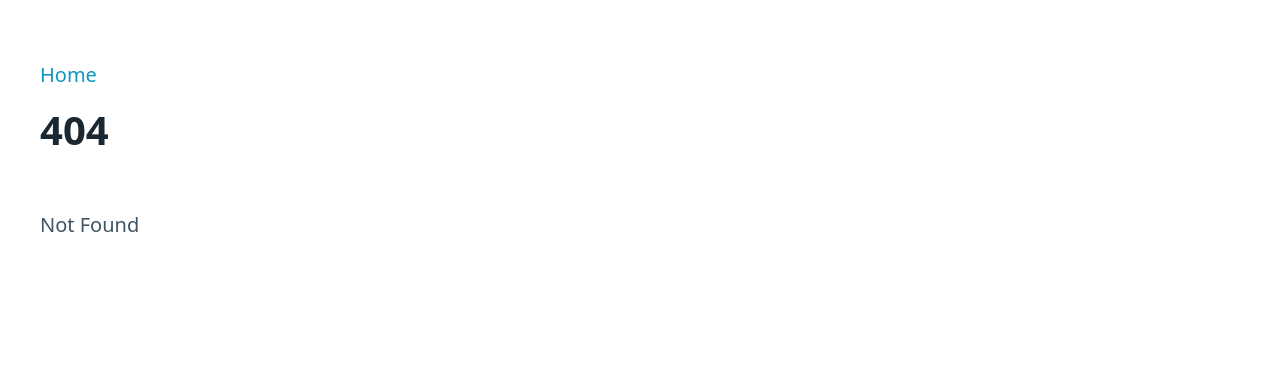
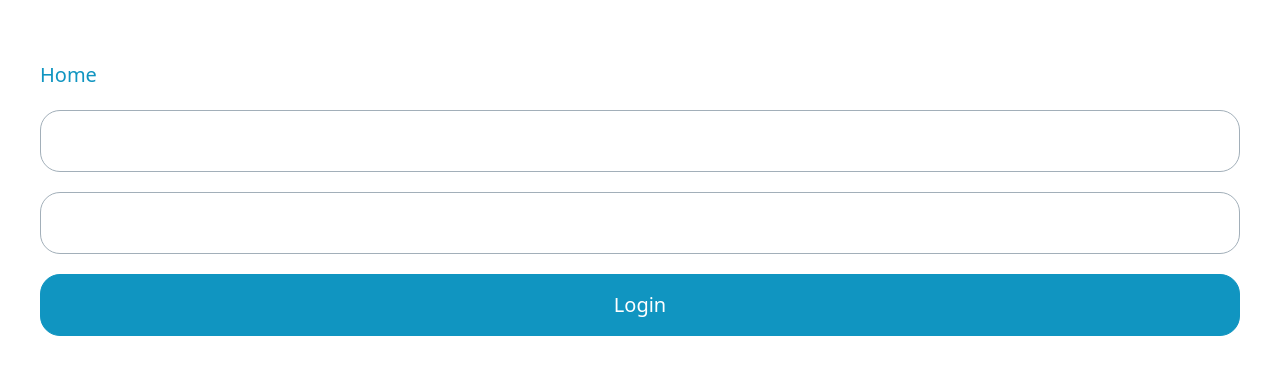
Before and after one commit to uNkset/project-sveltekit, a SvelteKit app: page /login in a window 1280 px wide. Before the commit this address had no page. Shown: the top 374 px of the page. Built offline with nearby package versions, Linux system fonts and the light colour scheme.

Commit message:
login example with manual validation

```diff
--- /dev/null
+++ b/src/routes/login/+page.server.ts
@@ -0,0 +1,29 @@
+import { fail, type Actions, redirect } from '@sveltejs/kit'
+
+export const actions: Actions = {
+  default: async ({ request }) => {
+    const formData = await request.formData()
+
+    const user = String(formData.get('user'))
+    const password = String(formData.get('password'))
+
+    const errors: Record<string, unknown> = {}
+
+    if (!user || typeof user !== 'string') {
+      errors.user = 'required'
+    }
+
+    if (!password || typeof password !== 'string') {
+      errors.password = 'required'
+    }
+
+    if (Object.keys(errors).length > 0) {
+      const data = {
+        data: Object.fromEntries(formData),
+        errors,
+      }
+      return fail(400, data)
+    }
+    throw redirect(303, '/todos')
+  },
+}
--- /dev/null
+++ b/src/routes/login/+page.svelte
@@ -0,0 +1,26 @@
+<script lang="ts">
+  import { enhance } from '$app/forms'
+  import type { ActionData } from './$types'
+
+  export let form: ActionData
+</script>
+
+<form method="post" use:enhance>
+  <input type="text" name="user" value={form?.data?.user ?? ''} />
+  {#if form?.errors?.user}
+    <p class="error">Name is required</p>
+  {/if}
+
+  <input type="password" name="password" />
+  {#if form?.errors?.password}
+    <p class="error">Password is required</p>
+  {/if}
+
+  <button type="submit">Login</button>
+</form>
+
+<style>
+  .error {
+    color: tomato;
+  }
+</style>
```
